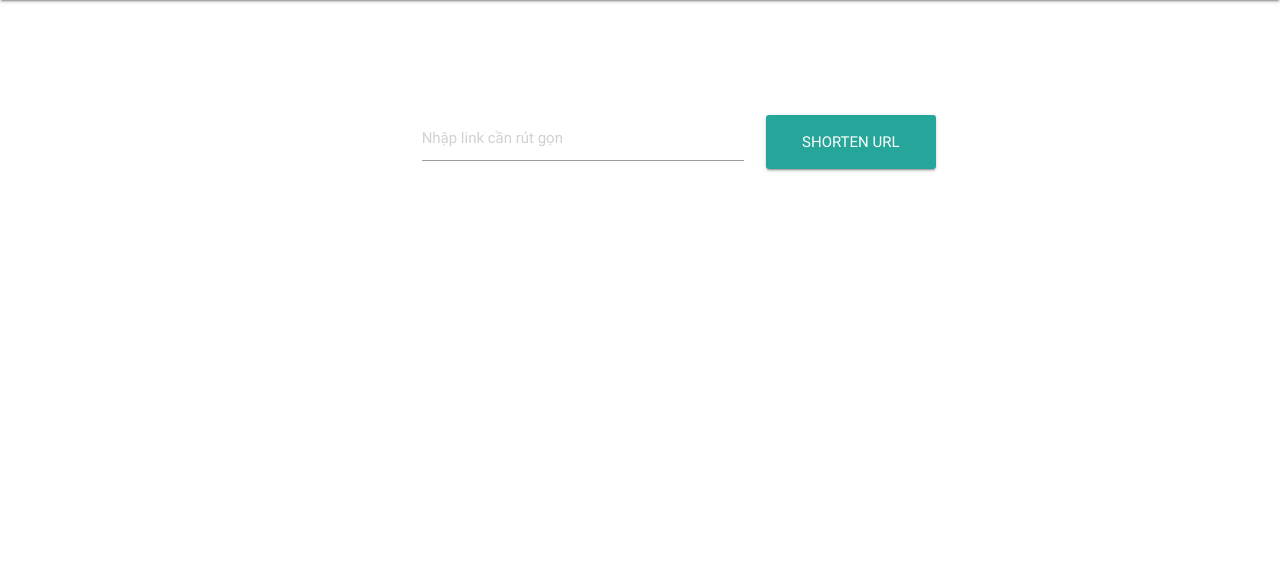
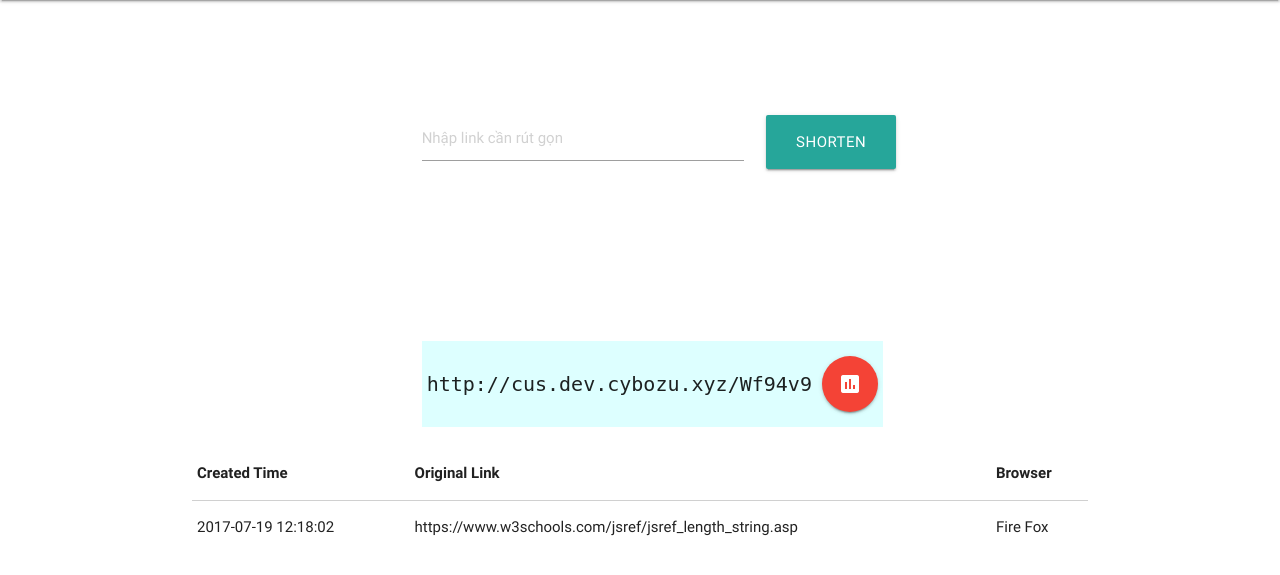
Before and after one commit to cvn-intern-2017/cus, a PHP site: the page made by Views/test.php in a window 1280 px wide. Shown: the part 64-639 px from the top of the page. Run offline with PHP 8.4, Linux system fonts and the light colour scheme; the template is opened without the code that fills it, so the values that code supplies are empty.

Commit message:
fix UI Created Time	Original Link	Browser

```diff
--- a/Views/header.php
+++ b/Views/header.php
@@ -5,6 +5,7 @@
   <title>Shorten URL</title>
   <link rel="stylesheet" href="UI/css/materialize.min.css">
   <link rel="stylesheet" href="UI/css/style.css">
+  <link href="https://fonts.googleapis.com/icon?family=Material+Icons" rel="stylesheet">
 </head>
 <body>
 
--- a/Views/test.php
+++ b/Views/test.php
@@ -5,31 +5,58 @@
 		<div class="row">
 			<div class="col s6 offset-s3">
         <div class="row">
-          <form class="col s12" action="index.php" method="post">
+          <form class="col s12">
             <div class="row">
               <div class="input-field col s9">
-                <input name="link" placeholder="Nhập link cần rút gọn" type="text" class="validate" id="input_url">
+                <input placeholder="Nhập link cần rút gọn" type="text" class="validate" id="input_url">
               </div>
               <div class="input-field col s3">
-                <input type="submit" data-target="modal1" class="waves-effect waves-light btn-large btn" value="Shorten URL" onclick="check()"/>
+                <a class="waves-effect waves-light btn-large btn" onclick="check()">Shorten URL</a>
               </div>
             </div>
 
           </form>
-          <?php echo isset($new_link)?$new_link:'';?>
         </div>
 		  </div>
     </div>
 
+    <div class="clean100"></div>
 
-		<div id="modal1" class="modal" style="width:40%">
-      <div class="modal-content">
-        <span>Shorten URL:</span>&nbsp;&nbsp;&nbsp;
-        <code style="background:#DDD; height:50px;"> </code>
+  <div class="row">
+    <div class="col s12">
+      <div class="row">
+  			<div class="col s6 offset-s3">
+          <table style="background:#DFF; font-size:20px">
+            <tbody>
+              <tr>
+                <td><code>http://cus.dev.cybozu.xyz/Wf94v9</code></td>
+                <td><a class="btn-floating btn-large waves-effect waves-light red"><i class="large material-icons">insert_chart</i></a></td>
+              </tr>
+            </tbody>
+          </table>
+        </div>
       </div>
-      <div class="modal-footer">
-        <a href="https://goo.gl/#analytics/goo.gl/gwZsEL/all_time" target="_blank" class="waves-effect waves-green btn-flat">Analytics</a>
-        <a class="modal-action modal-close waves-effect waves-green btn-flat">Done</a>
-      </div>
+
+      <table>
+        <thead>
+          <tr>
+              <th>Created Time</th>
+              <th>Original Link</th>
+              <th>Browser</th>
+          </tr>
+        </thead>
+
+        <tbody>
+          <tr>
+            <td>2017-07-19 12:18:02</td>
+            <td>https://www.w3schools.com/jsref/jsref_length_string.asp</td>
+            <td>Fire Fox</td>
+          </tr>
+        </tbody>
+      </table>
+
     </div>
+  </div>
+
+
 	</div>
```
